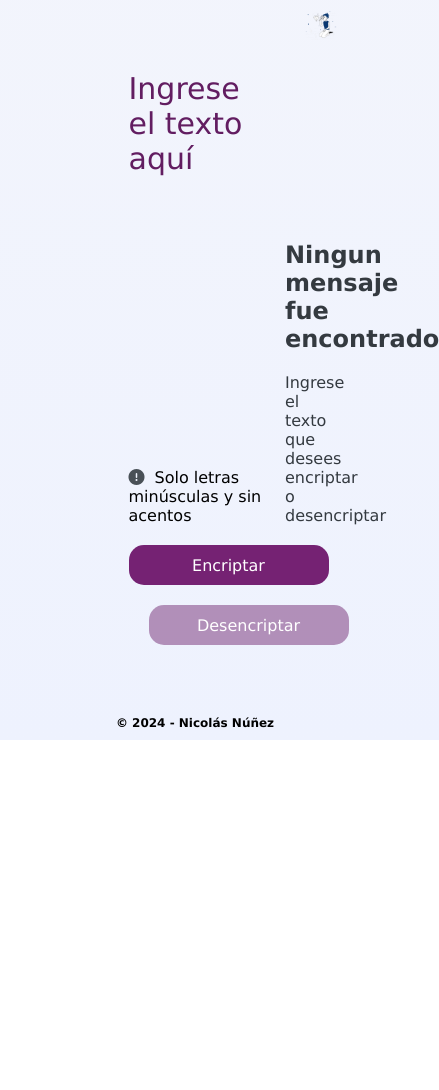
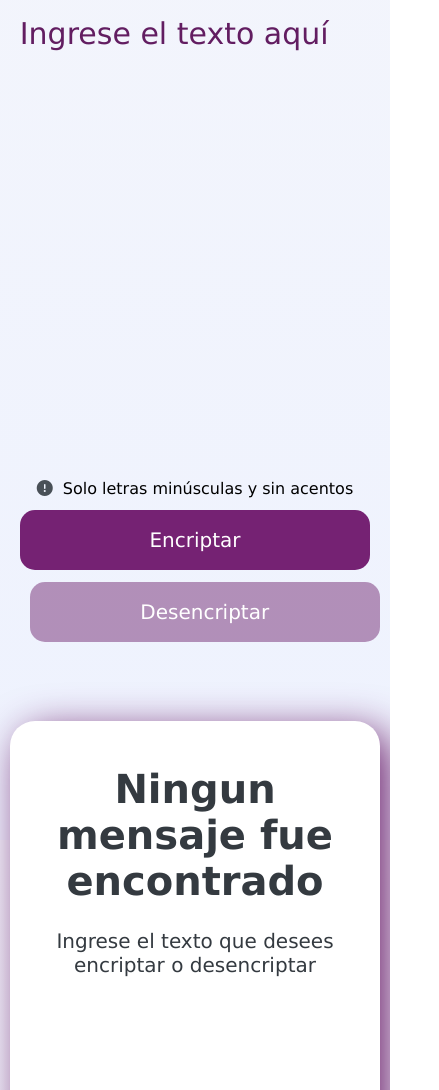
Before and after one commit to NicoNZ12/encriptador-de-texto, a plain HTML site: page index.html in a window 390 px wide. Shown: the part 104-1194 px from the top of the page, 439 px wide, since content can reach past the window. Before the commit the page ends 844 px from the top, so only its background shows below. Drawn offline with Linux system fonts and the light colour scheme.

Commit message:
modifico el css para hacerlo responsive

```diff
--- a/style.css
+++ b/style.css
@@ -19,7 +19,6 @@ body {
 .main{
     width: 70%;
     height: 80vh;
-    /* border: 1px solid black; */
 }
 
 .main img{
@@ -36,7 +35,6 @@ body {
 /* ------- Textarea para escribir el texto --------- */
 
 .texto-para-encriptar{
-    /* border: 1px solid red; */
     width: 50%;
     height: 80vh;
     margin-left: 70px;
@@ -50,7 +48,6 @@ body {
     margin-top: 100px;
     margin-bottom: 60px;
     border: none;
-    /* border: 1px solid blue; */
     font-size: 26px;
     background-color: transparent;
 }
@@ -102,7 +99,6 @@ button:hover{
 
 .texto-encriptado{
     width: 30%;
-    /* border: 1px solid red; */
     margin-right: 70px;
     border-radius: 25px;
     background-color: white;
@@ -168,6 +164,80 @@ footer p{
 
 
 /* ------------- medias queries------------ */
+@media only screen and (max-width: 480px) {
+
+    body{
+        display: block !important;
+    }
+
+    .main{
+        width: 100%;
+        height: 1300px;
+    }
+
+    .main > img{
+        position: absolute;
+        top: 20px;
+        left: 0;
+    }
+
+    .main-contenedor{
+        display: block;
+    }
+
+    .texto-para-encriptar{
+        width: 95%;
+        margin: 0 auto;
+    }
+
+    .texto-para-encriptar p{
+        text-align: center;
+    }
+
+    .texto-encriptar{
+        /* background-color: yellow; */
+        height: 70% !important;
+        padding: 20px 0 0 10px;
+        margin-bottom: 10px;
+    }
+
+    button{
+        display: block;
+        font-size: 20px !important;
+        width: 350px !important;
+        height: 60px !important;
+        margin: 12px auto;
+    }
+
+    .texto-encriptado{
+        width: 95%;
+        height: 600px;
+        margin: 50px auto;
+    }
+
+    .texto-resultado{
+        padding-top: 25px;
+    }
+
+    .texto h2{
+        font-size: 40px;
+        margin: 20px 0px !important;
+        padding: 5px;
+    }
+
+    .texto p{
+        font-size: 20px;
+    }
+
+    .texto-encriptado img{
+        display: none;
+    }
+
+    footer{
+        padding: 20px;
+    }
+}
+
 @media only screen and (max-width: 1440px) {
 
     body{
@@ -206,10 +276,4 @@ footer p{
     footer p{
         margin-bottom: 10px;
     }
-
-
-
-
-
-
 }
```
